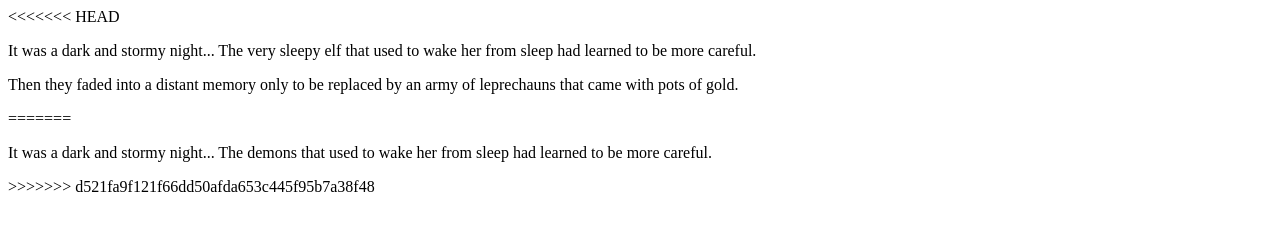
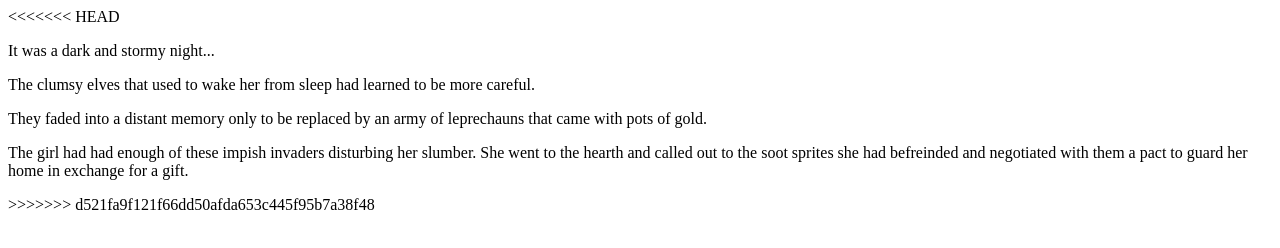
Before and after one commit to xoderx/fireside-story, a plain HTML site: page index.html in a window 1280 px wide. Drawn offline with Linux system fonts and the light colour scheme.

Commit message:
a new ally

```diff
--- a/index.html
+++ b/index.html
@@ -1,11 +1,11 @@
 <html>
   <body>
 <<<<<<< HEAD
-    <p>It was a dark and stormy night... The very sleepy elf that used to wake her from sleep had learned to be more careful.</p><p>Then they faded into a distant memory only to be replaced by an army of leprechauns that came with pots of gold.</p>
-=======
-    <p>It was a dark and stormy night...
-      The demons that used to wake her from sleep
-      had learned to be more careful.</p>
+    <p>It was a dark and stormy night... </p>
+    <p>The clumsy elves that used to wake her from sleep had learned to be more careful.</p>
+    <p>They faded into a distant memory only to be replaced by an army of leprechauns that came with pots of gold.</p>
+    <p>The girl had had enough of these impish invaders disturbing her slumber. She went to the hearth and called out to the soot sprites she had befreinded and negotiated with them a pact to guard her home in exchange for a gift.  </p>
+
 >>>>>>> d521fa9f121f66dd50afda653c445f95b7a38f48
   </body>
 </html>
```
